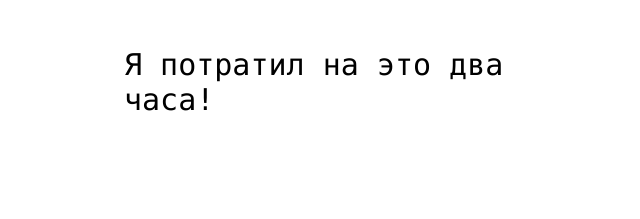
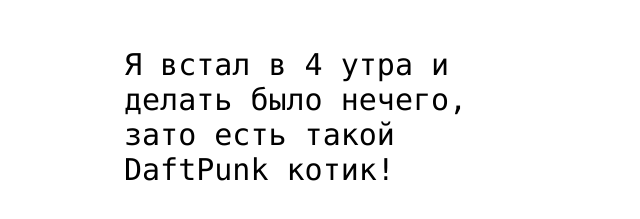
Before and after one commit to lerwervvv/hello-world, a plain HTML site: page index.html in a window 1280 px wide. Shown: the part 341-560 px from the top of the page, without its empty margins (316-956 px from the left). Drawn offline with Linux system fonts and the light colour scheme.

Commit message:
Update index.html

```diff
--- a/index.html
+++ b/index.html
@@ -3,7 +3,7 @@
 <html>
 <head>
   <meta http-equiv="Content-Type" content="text/html; charset=utf-8"/>
-  <title>Киберкотик</title>
+  <title>Yernar Nazarbekov</title>
   <LINK href="styles.css" rel="stylesheet" type="text/css">
 </head>
 
@@ -12,7 +12,7 @@
 <img src="https://octodex.github.com/images/daftpunktocat-thomas.gif" id="octocat" alt="octocat-gif" />
 
 <!-- Change this code here by copy and pasting your template on line 15 -->
-<p>Я потратил на это два часа!</p>
+<p>Я встал в 4 утра и делать было нечего, зато есть такой DaftPunk котик!</p>
 
 </body>
 </html>
```
